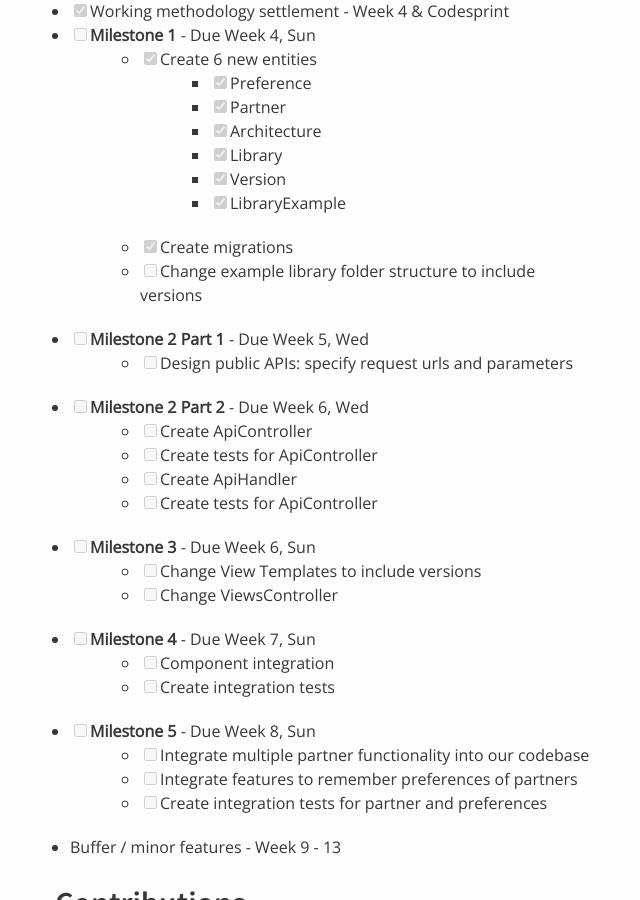
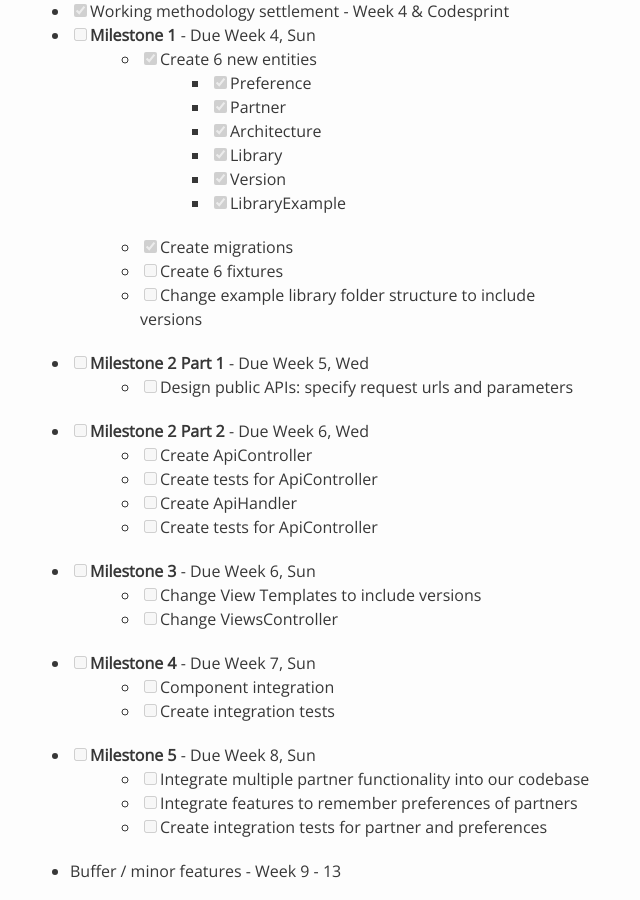
Before and after one commit to nus-oss/cs3281-AY1516S2-website, a Jekyll site: the page built from teams/codebender.md, in a window 1280 px wide and 900 px high, scrolled down 1997 px. Shown: the whole window, without its empty margins (315-955 px from the left). Built offline with Jekyll 4.4.1, drawn with Linux system fonts in a browser that asks for light colours.

Commit message:
Add fixtures in workplan

```diff
--- a/teams/codebender.md
+++ b/teams/codebender.md
@@ -73,6 +73,7 @@ permalink: /teams/codebender/
         - [x] Version
         - [x] LibraryExample
     * [X] Create migrations
+    * [ ] Create 6 fixtures
     * [ ] Change example library folder structure to include versions
 * [ ] **Milestone 2 Part 1** - Due Week 5, Wed
     * [ ] Design public APIs: specify request urls and parameters
```
